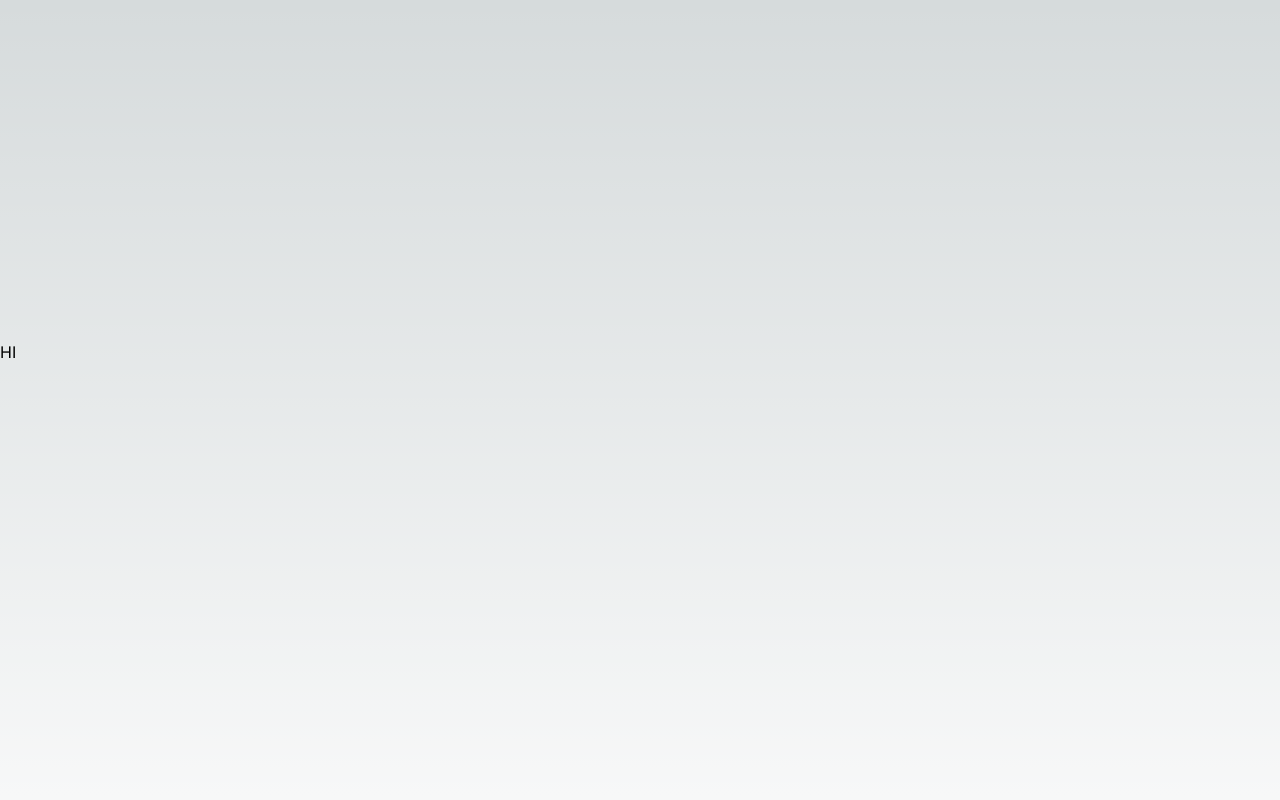
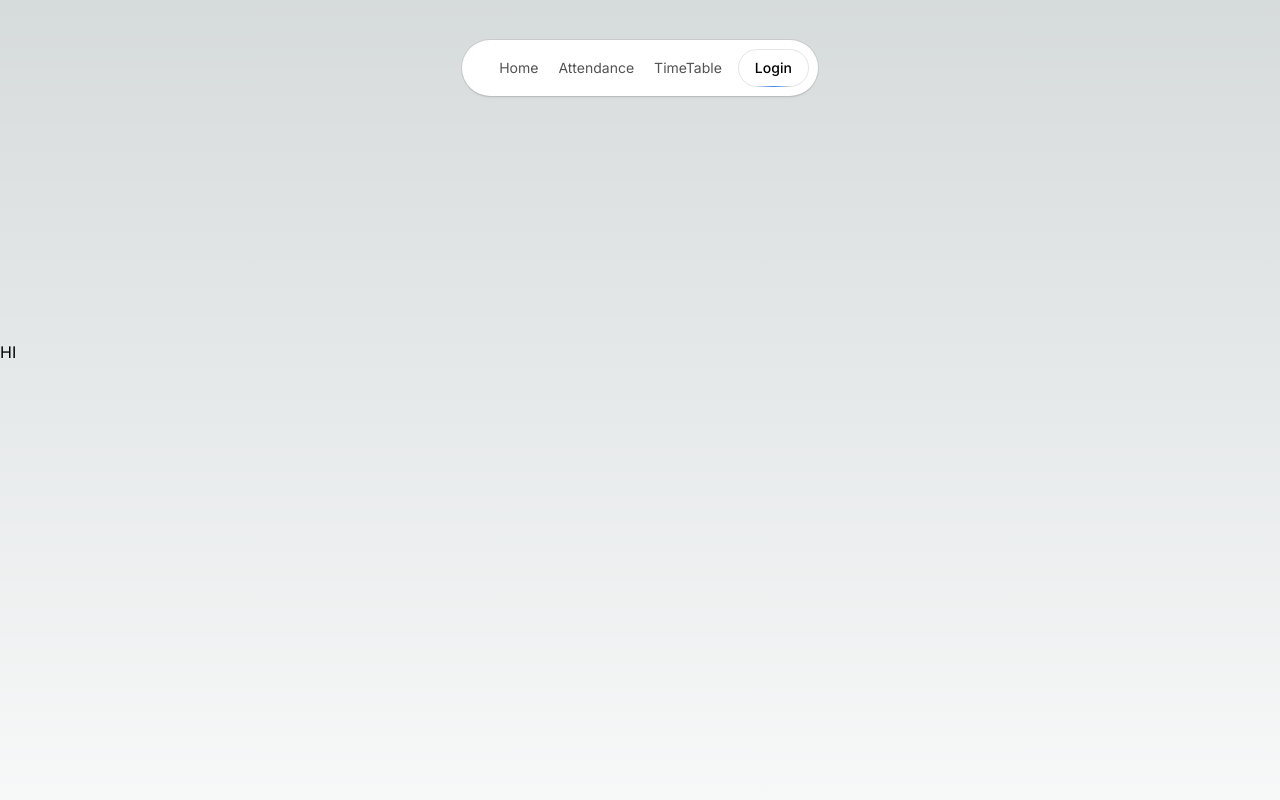
Before and after one commit to aaayushh7/check-x, a Next.js app: page / in a window 1280 px wide. Shown: the top 800 px of the page. Built offline with nearby package versions, Linux system fonts and the light colour scheme.

Commit message:
updated navbar

```diff
--- a/app/page.tsx
+++ b/app/page.tsx
@@ -5,8 +5,8 @@ export default function Home() {
     <>
     <FloatingNav navItems={[
       { name: "Home", link: "/" },
-      { name: "Attendance", link: "/about" },
-      { name: "TimeTable", link: "/contact" },
+      { name: "Attendance", link: "/attendance" },
+      { name: "TimeTable", link: "/timetable" },
     ]}/>
     <div className="container mx-auto px-4 mt-[340px] lg:px-0 h-150vh">
       <h1>HI</h1>
--- a/components/navbar.tsx
+++ b/components/navbar.tsx
@@ -28,16 +28,17 @@ export const FloatingNav = ({
     // Check if current is not undefined and is a number
     if (typeof current === "number") {
       let direction = current! - scrollYProgress.getPrevious()!;
+      setVisible(true);
 
-      if (scrollYProgress.get() < 0.01) {
-        setVisible(false);
-      } else {
-        if (direction < 0) {
-          setVisible(true);
-        } else {
-          setVisible(false);
-        }
-      }
+    //   if (scrollYProgress.get() < 0.01) {
+    //     setVisible(false);
+    //   } else {
+    //     if (direction < 0) {
+    //       setVisible(true);
+    //     } else {
+    //       setVisible(false);
+        // }
+    //   }
     }
   });
 
```
